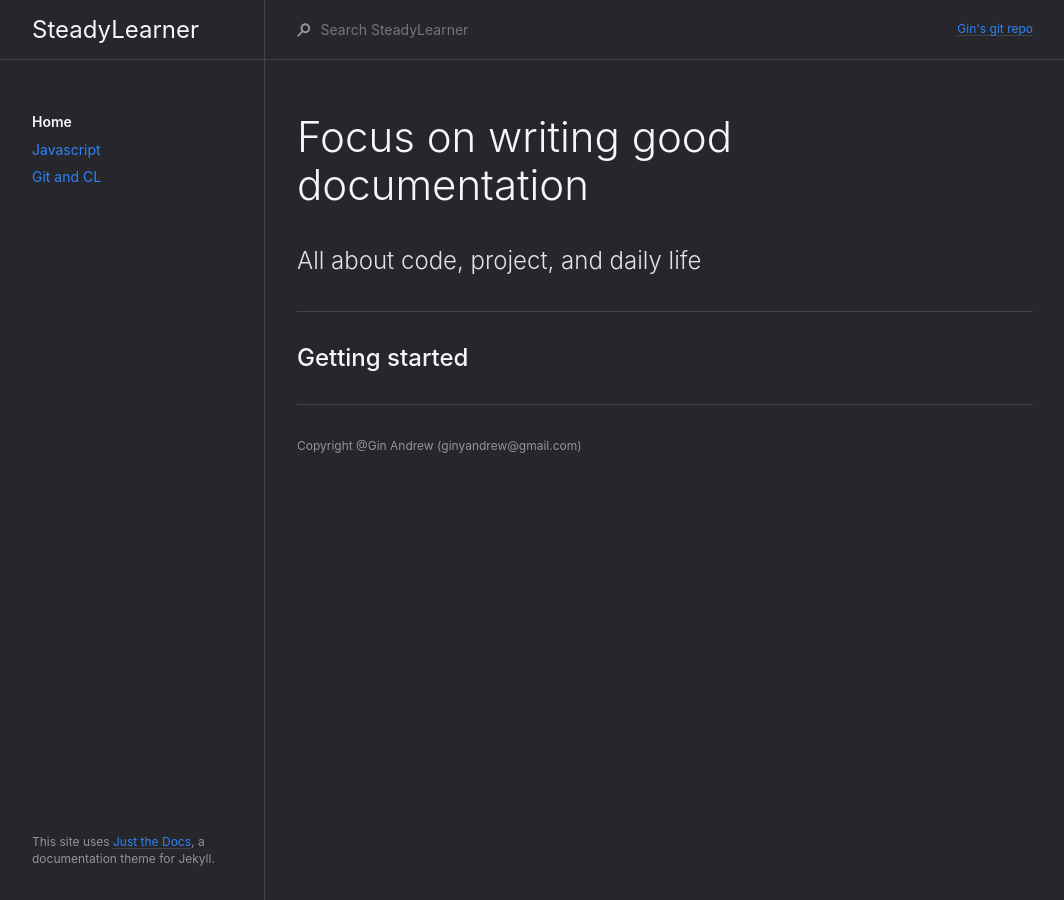
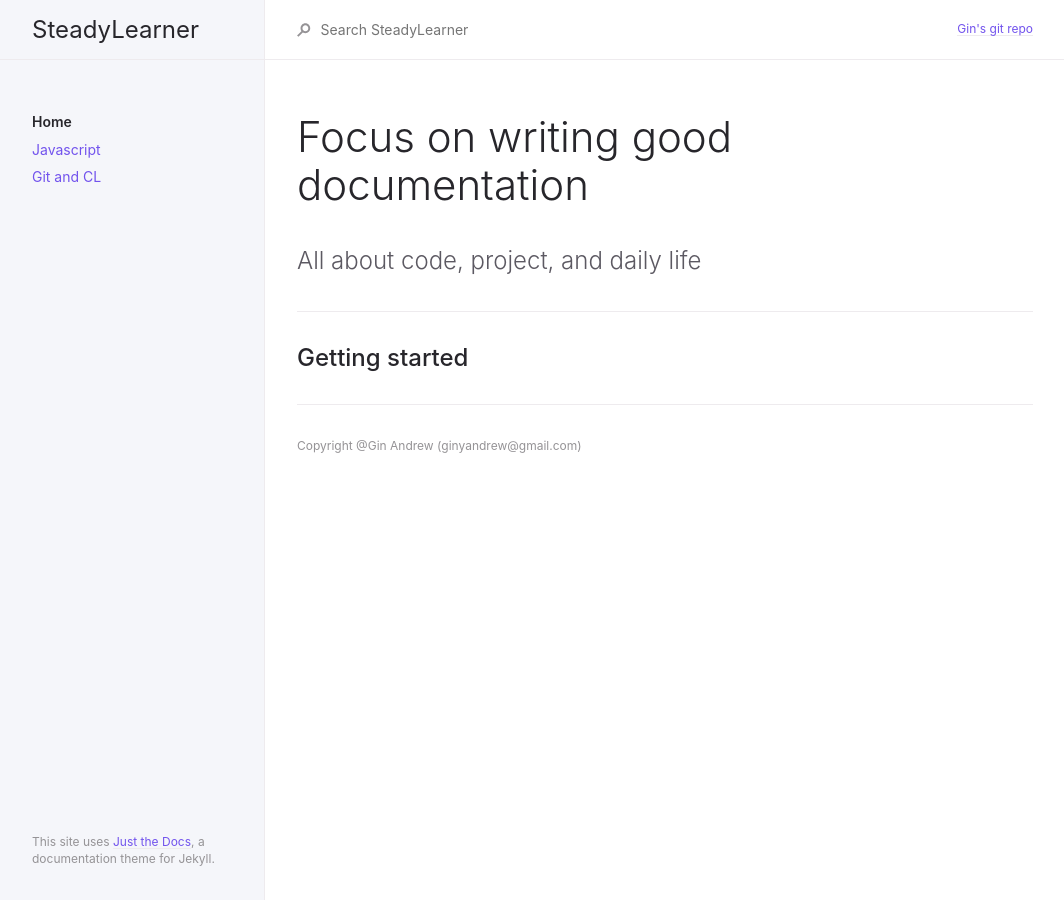
Before and after one commit to ginyandrew/ginyandrew.github.io, a Jekyll site: the page built from index.md, in a window 1280 px wide. Shown: the whole page, without its empty margins (107-1171 px from the left). Built offline with Jekyll 4.4.1, drawn with Linux system fonts in a browser that asks for light colours.

Commit message:
update config

```diff
--- a/_config.yml
+++ b/_config.yml
@@ -83,7 +83,7 @@ aux_links:
 footer_content: "Copyright @Gin Andrew (ginyandrew@gmail.com)"
 
 # Color scheme currently only supports "dark" or nil (default)
-color_scheme: dark
+color_scheme: nill
 
 # Google Analytics Tracking (optional)
 # e.g, UA-1234567-89
```
